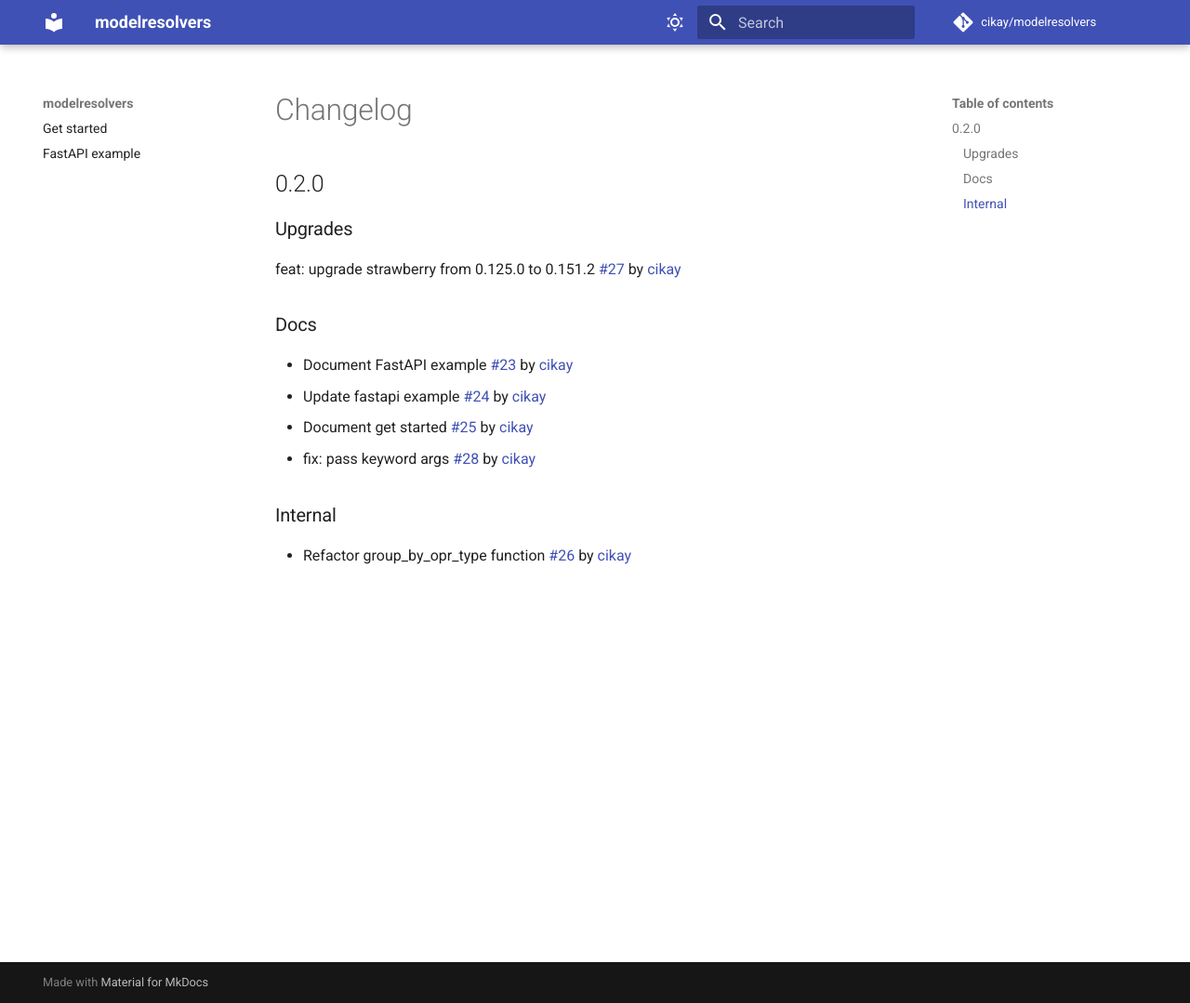
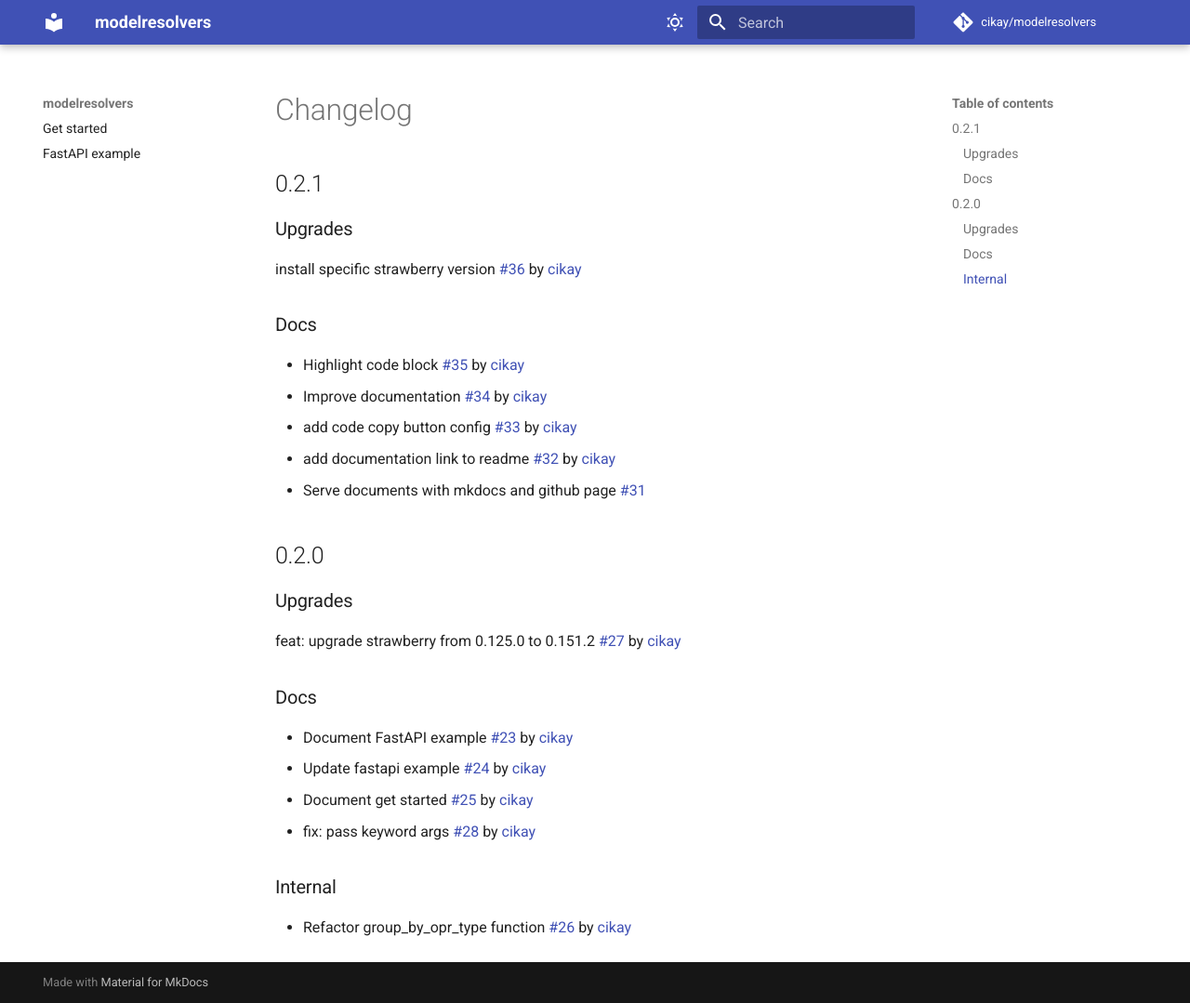
Before and after one commit to cikay/modelresolvers, an MkDocs documentation site: the page built from docs/changelog.md, in a window 1280 px wide and 1079 px high. Shown: the whole window at 93% size. Built offline with MkDocs 1.6.1 and Material for MkDocs 9.7.7, drawn with Linux system fonts in a browser that asks for light colours; comment, search, counter and statistics services are not loaded.

Commit message:
add changelog

```diff
--- a/docs/changelog.md
+++ b/docs/changelog.md
@@ -1,3 +1,17 @@
+## 0.2.1
+
+### Upgrades
+install specific strawberry version [#36](https://github.com/cikay/modelresolvers/pull/36) by [cikay](https://github.com/cikay)
+
+### Docs
+* Highlight code block [#35](https://github.com/cikay/modelresolvers/pull/35) by [cikay](https://github.com/cikay)
+* Improve documentation [#34](https://github.com/cikay/modelresolvers/pull/34) by [cikay](https://github.com/cikay)
+* add code copy button config [#33](https://github.com/cikay/modelresolvers/pull/33) by [cikay](https://github.com/cikay)
+* add documentation link to readme [#32](https://github.com/cikay/modelresolvers/pull/32) by [cikay](https://github.com/cikay)
+* Serve documents with mkdocs and github page [#31](https://github.com/cikay/modelresolvers/pull/31)
+
+
+
 ## 0.2.0
 
 ### Upgrades
```
